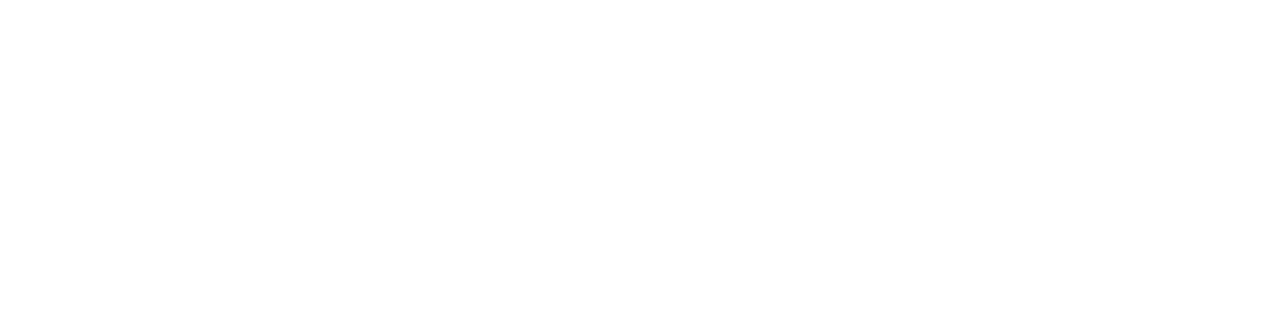
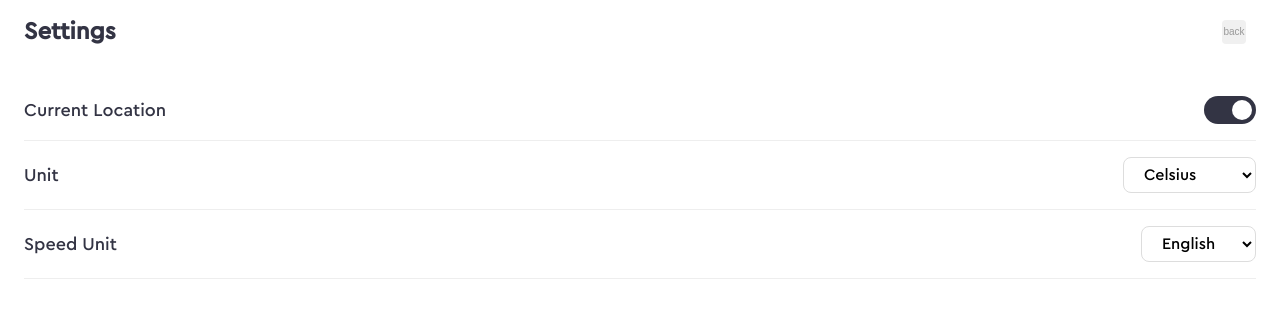
Before and after one commit to juusando/skykii, a React (Create React App) app: page /settings in a window 1280 px wide. Before the commit this address had no page. Shown: the top 318 px of the page. Built offline with nearby package versions, Linux system fonts and the light colour scheme; no server answers.

Commit message:
Premiry Done -

```diff
--- a/src/App.js
+++ b/src/App.js
@@ -6,6 +6,7 @@
 import SearchPage from './pages/SearchPage';
 import SwipeableWeather from './pages/SwipeableWeather';
 import HomePage from './pages/HomePage';
+import SettingsPage from './pages/SettingsPage';
 
 function App() {
   return (
@@ -13,6 +14,7 @@
       <Routes>
         <Route path="/weather/:latitude/:longitude/:city" element={<SwipeableWeather />} />
         <Route path="/search" element={<SearchPage />} />
+        <Route path="/settings" element={<SettingsPage />} />
         <Route path="/" element={<HomePage />} />
       </Routes>
     </Router>
--- a/src/pages/HomePage.js
+++ b/src/pages/HomePage.js
@@ -13,8 +13,11 @@
                 <SvgIcon name="skyki" className="logo" />
                 Skyki
             </header>
-            <button className="back" onClick={() => navigate('/search')}>
+            <button className="back right" onClick={() => navigate('/search')}>
                 <SvgIcon name="add" />
+            </button>
+            <button className="back left" onClick={() => navigate('/settings')}>
+                <SvgIcon name="setting" />
             </button>
             <LocationList />
         </div>
--- a/src/pages/LocationList.js
+++ b/src/pages/LocationList.js
@@ -81,25 +81,23 @@
                         }}
                     >
                         <div
+                            className="delete-action"
+                            onClick={(e) => {
+                                e.stopPropagation();
+                                handleDelete(locationKey);
+                            }}
+                        >
+                            <SvgIcon name="trash" />
+                        </div>
+                        <div
                             className="location-info"
                             style={{
-                                transform: `translateX(${swipedId === locationKey ? '-72px' : '0px'})`,
+                                transform: `translateX(${swipedId === locationKey ? '-80px' : '0px'})`,
                             }}
                         >
                             <div className="city">{location.name}</div>
                             <div className="country">{location.country}</div>
                         </div>
-                        {swipedId === locationKey && (
-                            <div
-                                className="delete-action"
-                                onClick={(e) => {
-                                    e.stopPropagation();
-                                    handleDelete(locationKey);
-                                }}
-                            >
-                                {/* <SvgIcon name="trash" /> */}
-                            </div>
-                        )}
                     </div>
                 );
             })}
--- a/src/pages/LocationSearch.js
+++ b/src/pages/LocationSearch.js
@@ -1,4 +1,5 @@
 import React, { useState } from 'react';
+import debounce from 'lodash/debounce';
 import { useNavigate } from 'react-router-dom';
 import { saveLocation } from '../utils/locationStorage';
 import '../styles/search.scss';
@@ -10,14 +11,16 @@
     const [loading, setLoading] = useState(false);
     const navigate = useNavigate();
 
-    const handleSearch = async (e) => {
-        e.preventDefault();
-        if (!query.trim()) return;
+    const handleSearch = async (searchQuery) => {
+        if (!searchQuery.trim() || searchQuery.trim().length < 2) {
+            setResults([]);
+            return;
+        }
 
         setLoading(true);
         try {
             const response = await fetch(
-                `https://geocoding-api.open-meteo.com/v1/search?name=${encodeURIComponent(query)}&count=5`
+                `https://geocoding-api.open-meteo.com/v1/search?name=${encodeURIComponent(searchQuery)}&count=10`
             );
             const data = await response.json();
             setResults(data.results || []);
@@ -27,6 +30,19 @@
         } finally {
             setLoading(false);
         }
+    };
+
+    // Debounce the search to avoid too many API calls
+    const debouncedSearch = React.useCallback(
+        debounce((searchQuery) => handleSearch(searchQuery), 150),
+        []
+    );
+
+    // Update query and trigger search on input change
+    const handleInputChange = (e) => {
+        const newQuery = e.target.value;
+        setQuery(newQuery);
+        debouncedSearch(newQuery);
     };
 
     const handleSelectLocation = (location) => {
@@ -43,11 +59,11 @@
 
     return (
         <div className="location-search">
-            <form onSubmit={handleSearch} className='form-box'>
+            <form className='form-box' onSubmit={(e) => e.preventDefault()}>
                 <input
                     type="text"
                     value={query}
-                    onChange={(e) => setQuery(e.target.value)}
+                    onChange={handleInputChange}
                     placeholder="Search for a city..."
                     className="search-input"
                 />
--- /dev/null
+++ b/src/pages/SettingsPage.js
@@ -0,0 +1,48 @@
+import React from 'react';
+import { useNavigate } from 'react-router-dom';
+import SvgIcon from './SvgIcon';
+
+const SettingsPage = () => {
+    const navigate = useNavigate();
+
+    return (
+        <div className="settings-page">
+
+            <header className="search-header">
+                <h1>Settings</h1>
+                <button className="back top" onClick={() => navigate(-1)}>
+                    <SvgIcon name="back" />
+                </button>
+            </header>
+
+                <div className="settings-section">
+
+                <div className="settings-item">
+                        <span>Current Location</span>
+                        <label className="toggle">
+                            <input type="checkbox" defaultChecked />
+                            <span className="slider"></span>
+                        </label>
+                    </div>
+                    <div className="settings-item">
+                        <span>Unit</span>
+                        <select defaultValue="celsius">
+                            <option value="celsius">Celsius</option>
+                            <option value="fahrenheit">Fahrenheit</option>
+                        </select>
+                    </div>
+                    <div className="settings-item">
+                        <span>Speed Unit</span>
+                        <select defaultValue="en">
+                            <option value="en">English</option>
+                            <option value="es">Español</option>
+                            <option value="fr">Français</option>
+                        </select>
+                    </div>
+
+                </div>
+        </div>
+    );
+};
+
+export default SettingsPage;
--- a/src/pages/SwipeableWeather.js
+++ b/src/pages/SwipeableWeather.js
@@ -67,14 +67,12 @@
                 ))}
 
             </div>
-            <button className="back left" onClick={() => navigate(-1)}>
+            <button className="back left" onClick={() => navigate('/')}>
                     <SvgIcon name="hum" />
             </button>
-
-            <button onClick={() => navigate('/')} className='back right'>
-                        <SvgIcon name="add" />
-                    </button>
-
+            <button className='back right' onClick={() => navigate('/search')}>
+                <SvgIcon name="add" />
+            </button>
         </div>
     );
 };
--- a/src/styles/SavedLocations.scss
+++ b/src/styles/SavedLocations.scss
@@ -14,20 +14,19 @@
         position: relative;
         border-radius: 10px;
         cursor: pointer;
-        background-color: #F8F8FC;
-        overflow: hidden;
         user-select: none;
-        width: 100%;
+        // align-self: start;
 
         .location-info {
-            display: flex;
-            flex-direction: column;
-            align-items: start;
-            justify-content: start;
+            // position: relative;
             padding: 16px;
-            background-color: inherit;
+            background-color: #f1f1f6;
+            border-radius: 10px;
             transition: transform 0.3s ease;
+            z-index: 2;
             width: 100%;
+            text-align: start;
+
 
             .city {
                 font-size: 20px;
@@ -42,20 +41,23 @@
             position: absolute;
             right: 0;
             top: 0;
-            bottom: 0;
+            height: 100%;
             width: 72px;
             background-color: #ff4444;
             color: white;
             display: flex;
             align-items: center;
             justify-content: center;
-            border-radius: 0 10px 10px 0;
+            border-radius: 12px;
+            z-index: 1;
+            cursor: pointer;
 
             svg {
                 width: 32px;
                 height: 32px;
                 stroke: white;
                 stroke-width: 1.2px;
+                pointer-events: none;
             }
         }
     }
--- /dev/null
+++ b/src/styles/SettingsPage.scss
@@ -0,0 +1,92 @@
+@import '_var';
+
+.settings-page {
+  display: flex;
+  flex-direction: column;
+  align-content: center;
+  font-family: 'cera-m';
+  gap: clamp(16px, 3vh, 16px);
+  // padding: 24px;
+  min-height: 100vh;
+  margin: 0 auto;
+  background-color: #fff;
+
+
+    .settings-section {
+      padding: 0 24px;
+
+      .settings-item {
+        display: flex;
+        justify-content: space-between;
+        align-items: center;
+        padding: 16px 0;
+        border-bottom: 1px solid #eee;
+
+        span {
+          font-size: clamp(16px, 3vw, 18px);
+          color: #333444;
+        }
+
+        select {
+          padding: 8px 16px;
+          border-radius: 8px;
+          border: 1px solid #ddd;
+          font-family: 'cera-m';
+          font-size: 16px;
+          background-color: #fff;
+          cursor: pointer;
+
+          &:focus {
+            outline: none;
+            border-color: #333444;
+          }
+        }
+
+        .toggle {
+          position: relative;
+          display: inline-block;
+          width: 52px;
+          height: 28px;
+
+          input {
+            opacity: 0;
+            width: 0;
+            height: 0;
+
+            &:checked + .slider {
+              background-color: #333444;
+            }
+
+            &:checked + .slider:before {
+              transform: translateX(24px);
+            }
+          }
+
+          .slider {
+            position: absolute;
+            cursor: pointer;
+            top: 0;
+            left: 0;
+            right: 0;
+            bottom: 0;
+            background-color: #ccc;
+            transition: .4s;
+            border-radius: 34px;
+
+            &:before {
+              position: absolute;
+              content: "";
+              height: 20px;
+              width: 20px;
+              left: 4px;
+              bottom: 4px;
+              background-color: white;
+              transition: .4s;
+              border-radius: 50%;
+            }
+          }
+        }
+      }
+    }
+
+}
--- a/src/styles/main.scss
+++ b/src/styles/main.scss
@@ -1,4 +1,6 @@
 @import '_var';
+@import './SettingsPage.scss';
+
 
 // Mixins
 @mixin center-content {
```
Also changed, not shown: 16 other files (tests, documents, lock files or other folders).
